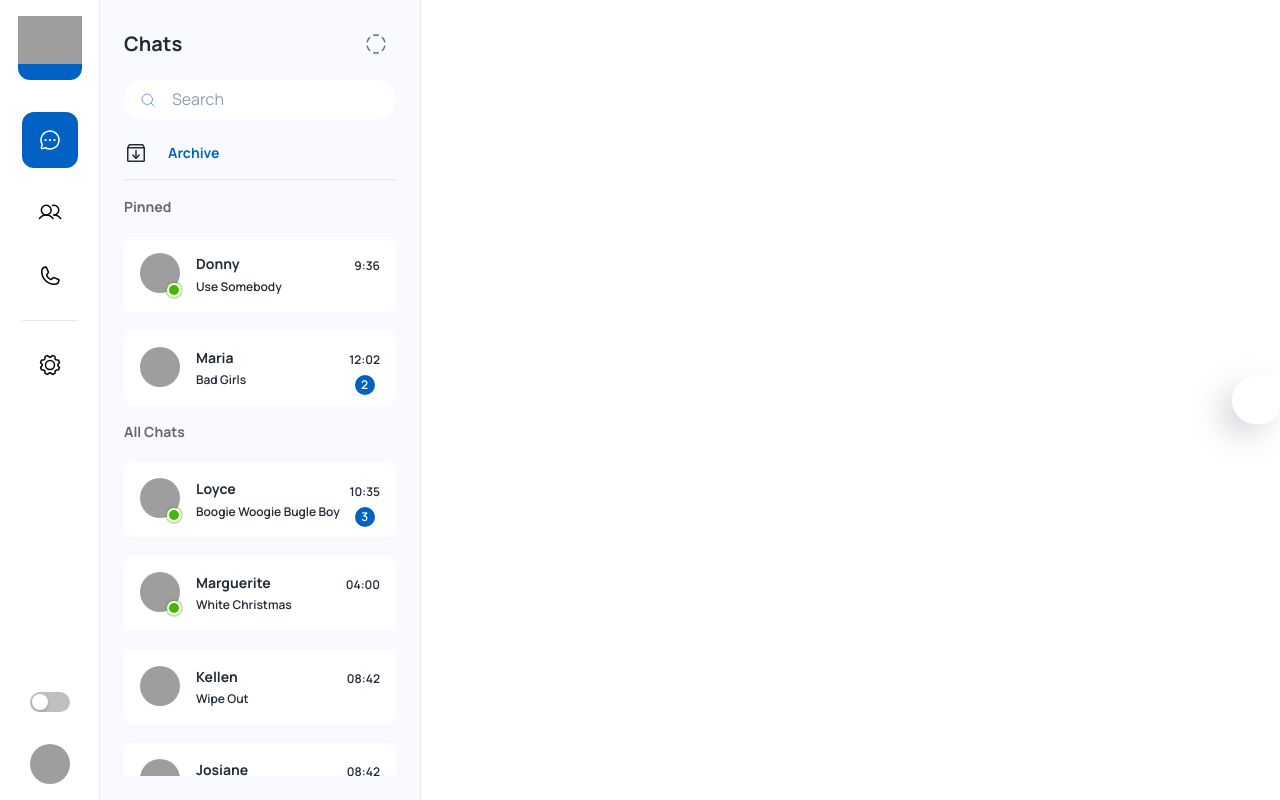
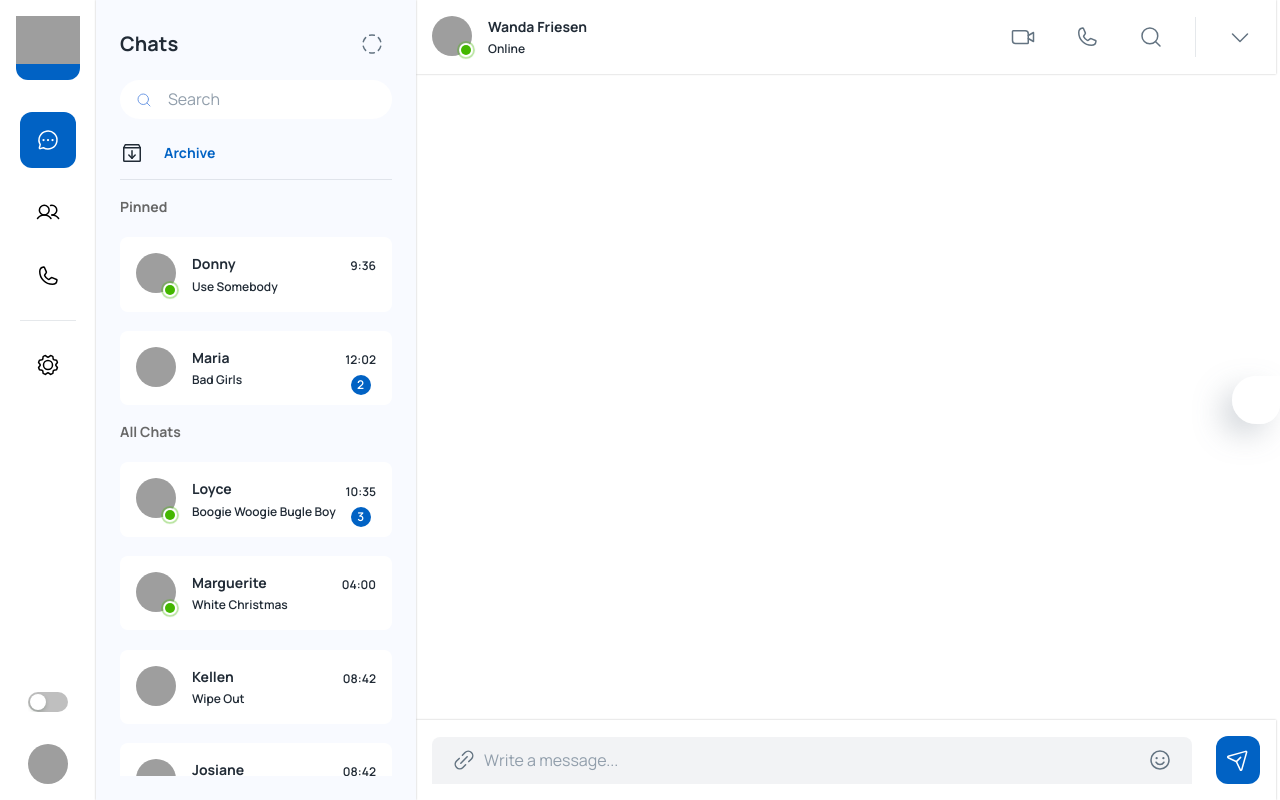
Before and after one commit to ShivamMishra828/Wassup_Chat_App, a React (Create React App) app in the folder client/: page /app in a window 1280 px wide. Built offline with nearby package versions, Linux system fonts and the light colour scheme; grey boxes are pictures that could not be loaded; some icons are missing.

Commit message:
Added Conversation Header and Footer Layout

```diff
--- /dev/null
+++ b/client/src/components/Conversation/index.js
@@ -0,0 +1,191 @@
+import React from "react";
+import {
+  Avatar,
+  Badge,
+  Box,
+  Divider,
+  IconButton,
+  InputAdornment,
+  Stack,
+  TextField,
+  Typography,
+} from "@mui/material";
+import { faker } from "@faker-js/faker";
+import { styled, useTheme } from "@mui/material/styles";
+import {
+  CaretDown,
+  LinkSimple,
+  MagnifyingGlass,
+  PaperPlaneTilt,
+  Phone,
+  Smiley,
+  VideoCamera,
+} from "phosphor-react";
+
+const StyledBadge = styled(Badge)(({ theme }) => ({
+  "& .MuiBadge-badge": {
+    backgroundColor: "#44b700",
+    color: "#44b700",
+    boxShadow: `0 0 0 2px ${theme.palette.background.paper}`,
+    "&::after": {
+      position: "absolute",
+      top: 0,
+      left: 0,
+      width: "100%",
+      height: "100%",
+      borderRadius: "50%",
+      animation: "ripple 1.2s infinite ease-in-out",
+      border: "1px solid currentColor",
+      content: '""',
+    },
+  },
+  "@keyframes ripple": {
+    "0%": {
+      transform: "scale(.8)",
+      opacity: 1,
+    },
+    "100%": {
+      transform: "scale(2.4)",
+      opacity: 0,
+    },
+  },
+}));
+
+const StyledInput = styled(TextField)(({ theme }) => ({
+  "& .MuiInputBase-input": {
+    paddingTop: "12px",
+    paddingBottom: "12px",
+  },
+}));
+
+const Conversation = () => {
+  const theme = useTheme();
+  return (
+    <Stack height={"100%"} maxHeight={"100vh"} width={"auto"}>
+      <Box
+        p={2}
+        sx={{
+          width: "100%",
+          backgroundColor:
+            theme.palette.mode === "light"
+              ? "#fff"
+              : theme.palette.background.paper,
+          boxShadow: "0px 0px 2px rgba(0, 0, 0, 0.25)",
+        }}
+      >
+        <Stack
+          alignItems={"center"}
+          justifyContent={"space-between"}
+          direction={"row"}
+          sx={{
+            width: "100%",
+            height: "100%",
+          }}
+        >
+          <Stack direction={"row"} spacing={2}>
+            <Box>
+              <StyledBadge
+                anchorOrigin={{
+                  vertical: "bottom",
+                  horizontal: "right",
+                }}
+                overlap="circular"
+                variant="dot"
+              >
+                <Avatar src={faker.image.avatar()} alt={"DP"} />
+              </StyledBadge>
+            </Box>
+            <Stack spacing={0.2}>
+              <Typography variant="subtitle2">
+                {faker.name.fullName()}
+              </Typography>
+              <Typography variant="caption">Online</Typography>
+            </Stack>
+          </Stack>
+          <Stack direction={"row"} alignItems={"center"} spacing={3}>
+            <IconButton>
+              <VideoCamera />
+            </IconButton>
+            <IconButton>
+              <Phone />
+            </IconButton>
+            <IconButton>
+              <MagnifyingGlass />
+            </IconButton>
+            <Divider orientation={"vertical"} flexItem />
+            <IconButton>
+              <CaretDown />
+            </IconButton>
+          </Stack>
+        </Stack>
+      </Box>
+
+      <Box
+        width={"100%"}
+        sx={{
+          flexGrow: 1,
+        }}
+      ></Box>
+
+      <Box
+        p={2}
+        sx={{
+          width: "100%",
+          backgroundColor:
+            theme.palette.mode === "light"
+              ? "#fff"
+              : theme.palette.background.paper,
+          boxShadow: "0px 0px 2px rgba(0, 0, 0, 0.25)",
+        }}
+      >
+        <Stack direction={"row"} alignItems={"center"} spacing={3}>
+          <StyledInput
+            placeholder="Write a message..."
+            fullWidth
+            variant="filled"
+            InputProps={{
+              disableUnderline: true,
+              startAdornment: (
+                <InputAdornment>
+                  <IconButton>
+                    <LinkSimple />
+                  </IconButton>
+                </InputAdornment>
+              ),
+              endAdornment: (
+                <InputAdornment>
+                  <IconButton>
+                    <Smiley />
+                  </IconButton>
+                </InputAdornment>
+              ),
+            }}
+          />
+          <Box
+            sx={{
+              height: 48,
+              width: 48,
+              borderRadius: 1.5,
+              backgroundColor: theme.palette.primary.main,
+            }}
+          >
+            <Stack
+              sx={{
+                height: "100%",
+                width: "100%",
+                justifyContent: "center",
+                alignItems: "center",
+              }}
+            >
+              <IconButton>
+                <PaperPlaneTilt color="#fff" />
+              </IconButton>
+            </Stack>
+          </Box>
+        </Stack>
+      </Box>
+    </Stack>
+  );
+};
+
+export default Conversation;
--- a/client/src/index.js
+++ b/client/src/index.js
@@ -10,7 +10,6 @@
 const root = ReactDOM.createRoot(document.getElementById("root"));
 
 root.render(
-  <React.StrictMode>
   <HelmetProvider>
     <SettingsProvider>
       <BrowserRouter>
@@ -18,5 +17,4 @@
       </BrowserRouter>
     </SettingsProvider>
   </HelmetProvider>
-  </React.StrictMode>
 );
--- a/client/src/pages/dashboard/GeneralApp.js
+++ b/client/src/pages/dashboard/GeneralApp.js
@@ -1,11 +1,32 @@
 import React from "react";
 import Chats from "./Chats";
+import { Box, Stack } from "@mui/material";
+import Conversation from "../../components/Conversation/index";
+import { useTheme } from "@mui/material/styles";
 
 const GeneralApp = () => {
+  const theme = useTheme();
   return (
-    <>
+    <Stack
+      direction={"row"}
+      sx={{
+        width: "100%",
+      }}
+    >
       <Chats />
-    </>
+      <Box
+        sx={{
+          height: "100%",
+          width: "calc(100vw - 420px)",
+          backgroundColor:
+            theme.palette.mode === "light"
+              ? "#fff"
+              : theme.palette.background.default,
+        }}
+      >
+        <Conversation />
+      </Box>
+    </Stack>
   );
 };
 
```
Lines whose indentation alone changed are shown as unchanged.
